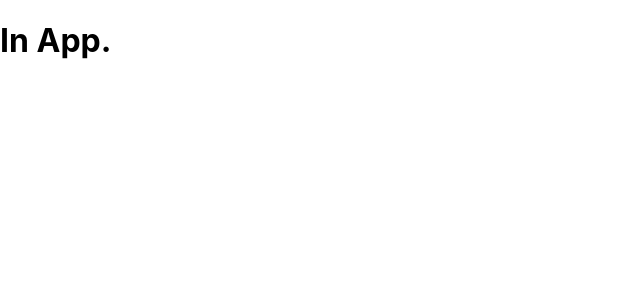
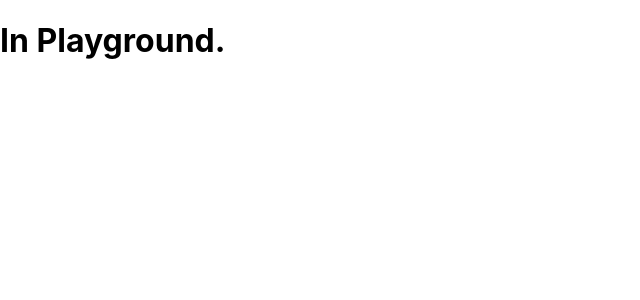
Before and after one commit to Potluck-Planner-Lambda/Potluck-Planner-Front-End, a React (Create React App) app: page / in a window 1280 px wide. Shown: the top 300 px of the page, without its empty margins (0-640 px from the left). Built offline with nearby package versions, Linux system fonts and the light colour scheme.

Commit message:
create playground branch

```diff
--- a/src/App.js
+++ b/src/App.js
@@ -4,7 +4,7 @@ import './App.css'
 function App() {
   return (
     <div className='App'>
-      <h1>In App.</h1>
+      <h1>In Playground.</h1>
     </div>
   )
 }
```
